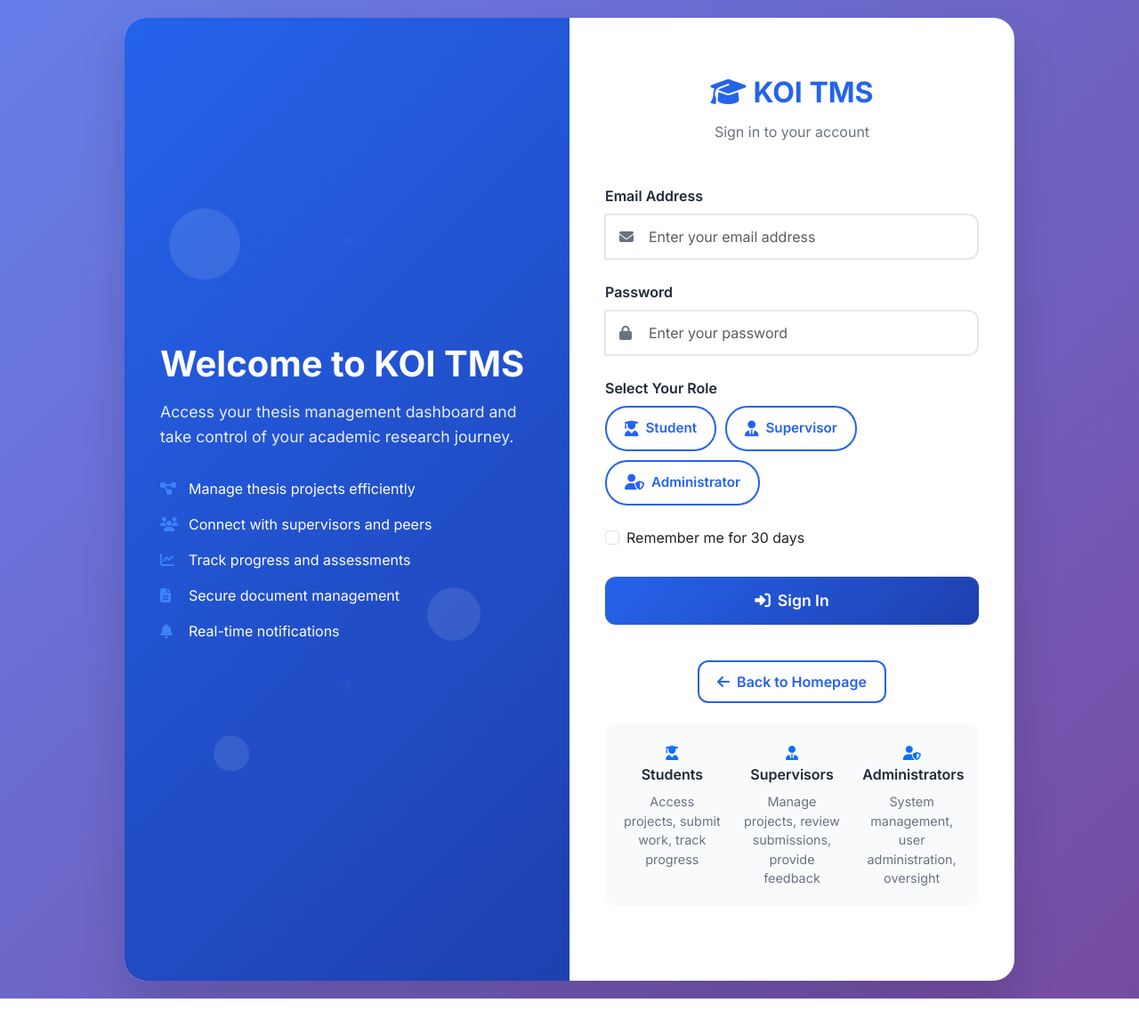
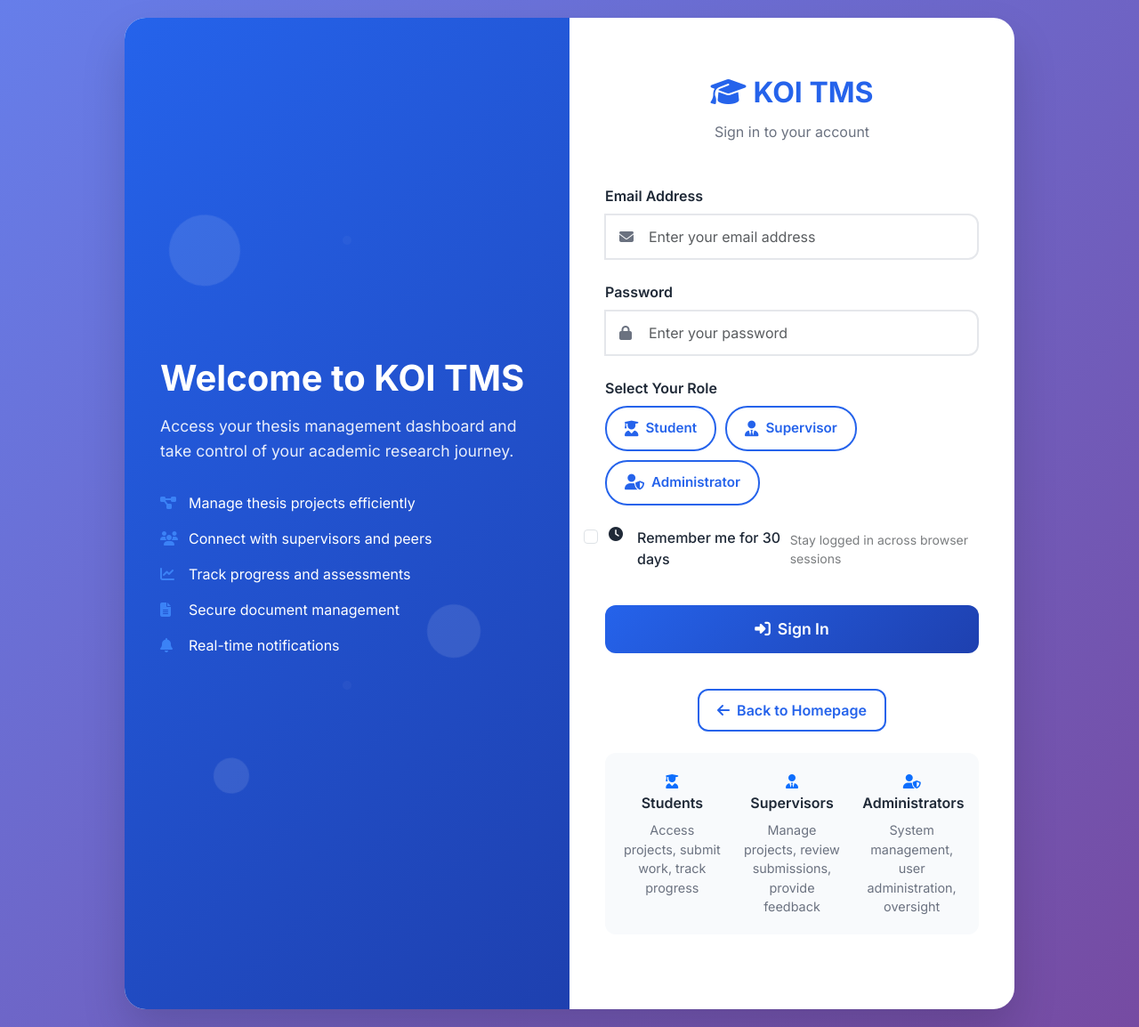
Before and after one commit to the-roshandahal/thesis, a Django app: page /accounts/login/ in a window 1280 px wide. Shown: the whole page at 89% size. Before the commit the page ends 1122 px from the top, so only its background shows below. Run offline with Django 5.2, Linux system fonts and the light colour scheme.

Commit message:
Add "Remember me" functionality to login process and update session settings: implement persistent sessions based on user preference, configure session expiration, and enhance security settings in Django project.

```diff
--- a/accounts/views.py
+++ b/accounts/views.py
@@ -20,6 +20,7 @@ def login(request):
         if request.method == 'POST':
             email = request.POST.get('email')
             password = request.POST.get('password')
+            remember_me = request.POST.get('remember_me') == 'on'  # Checkbox value
             user_obj = None
 
             # Try to find user by email in Django User model
@@ -29,6 +30,16 @@ def login(request):
                     auth_login(request, user)
                     user.last_login = timezone.now()
                     user.save()
+
+                    # Handle "Remember me" functionality
+                    if remember_me:
+                        # Set session to expire in 30 days (30 * 24 * 60 * 60 seconds)
+                        request.session.set_expiry(30 * 24 * 60 * 60)
+                        # Set session as persistent (won't expire when browser closes)
+                        request.session.modified = True
+                    else:
+                        # Session expires when browser closes
+                        request.session.set_expiry(0)
 
                     # Redirect based on user role
                     if user.is_superuser:
--- a/templates/accounts/login.html
+++ b/templates/accounts/login.html
@@ -217,12 +217,37 @@
       }
 
       .form-check {
-        margin: 1rem 0;
+        margin-bottom: 1.5rem;
+        padding: 0;
+      }
+
+      .form-check-input {
+        margin-top: 0.2rem;
+        margin-right: 0.75rem;
+      }
+
+      .form-check-label {
+        display: flex;
+        align-items: flex-start;
+        gap: 8px;
+        cursor: pointer;
+        color: var(--text-dark);
+        font-weight: 500;
+      }
+
+      .form-check-label small {
+        font-weight: 400;
+        opacity: 0.8;
       }
 
       .form-check-input:checked {
         background-color: var(--primary-color);
         border-color: var(--primary-color);
+      }
+
+      .form-check-input:focus {
+        border-color: var(--primary-color);
+        box-shadow: 0 0 0 0.2rem rgba(37, 99, 235, 0.25);
       }
 
       .alert {
@@ -522,7 +547,11 @@
 
           <div class="form-check">
             <input class="form-check-input" type="checkbox" id="remember-me" name="remember_me" />
-            <label class="form-check-label" for="remember-me"> Remember me for 30 days </label>
+            <label class="form-check-label" for="remember-me">
+              <i class="fas fa-clock me-2"></i>
+              Remember me for 30 days
+              <small class="d-block text-muted mt-1"> Stay logged in across browser sessions </small>
+            </label>
           </div>
 
           <button type="submit" class="btn btn-login"><i class="fas fa-sign-in-alt me-2"></i>Sign In</button>
```
Also changed, not shown: thesis/settings.py (+7 -0 lines), db.sqlite3.
